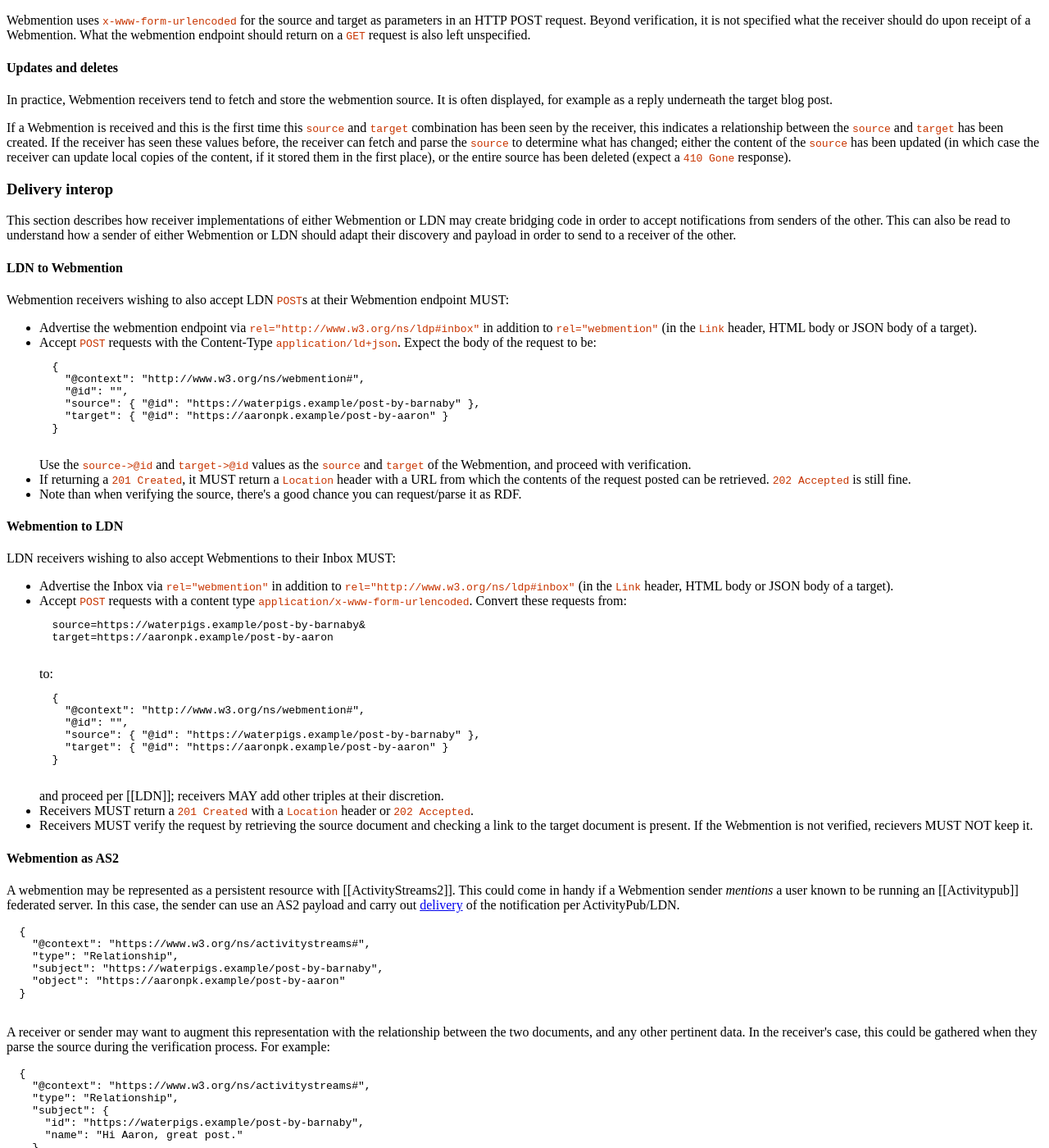
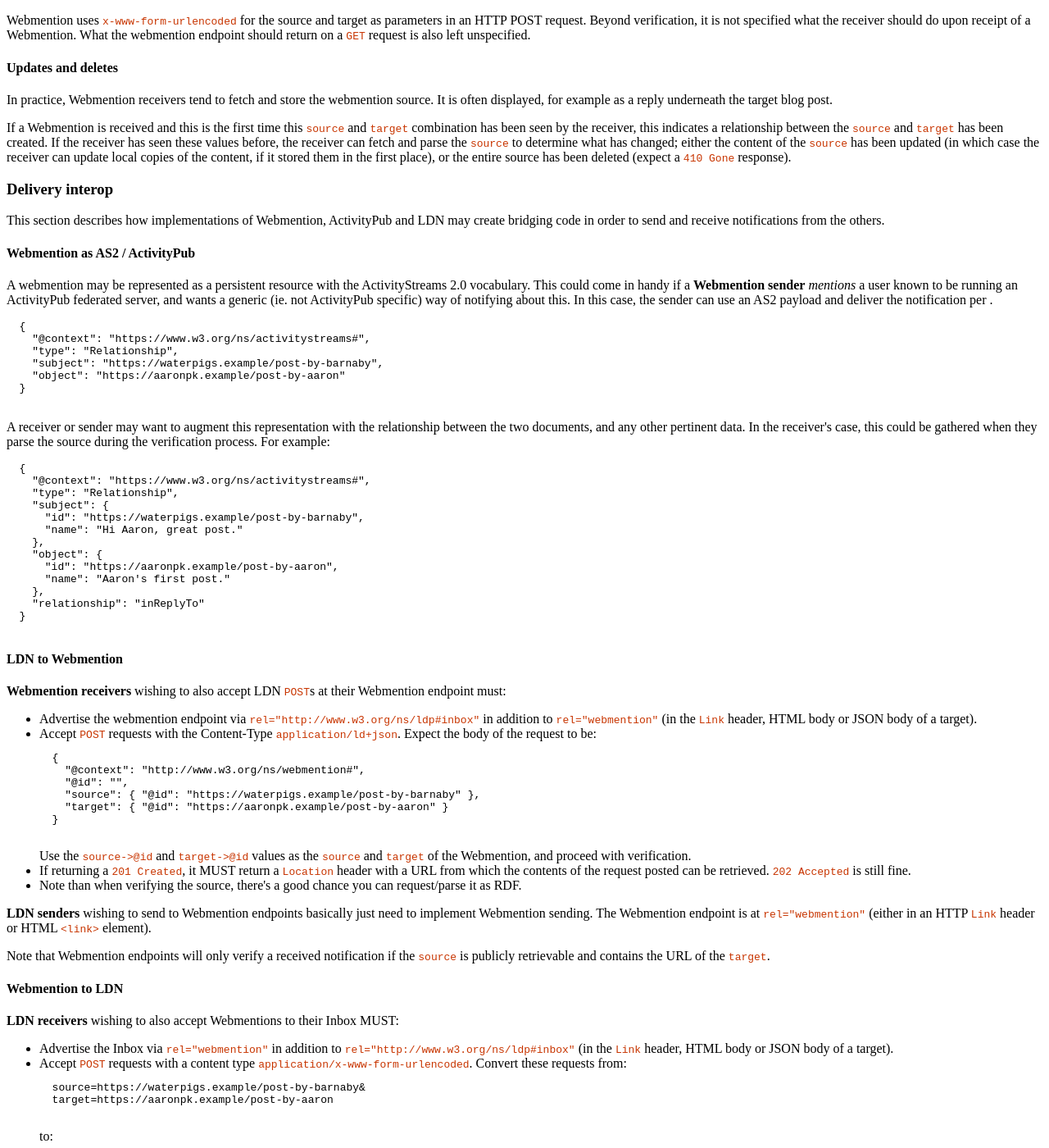
Before and after one commit to w3c-social/social-web-protocols, a Jekyll site: the page index.html, which Jekyll copies as it is, in a window 1280 px wide and 1400 px high, scrolled down 8188 px. Shown: the whole window at 82% size. Built offline with Jekyll 4.4.1, drawn with Linux system fonts in a browser that asks for light colours; some of the changed text lies outside the part shown.

Commit message:
Rearrange delivery interop, add detail, note bridges, fixes #52

```diff
--- a/index.html
+++ b/index.html
@@ -872,61 +872,14 @@ table.th90 th, table.th90 td {
     <section id="delivery-interop">
       <h3>Delivery interop</h3>
 
-      <p>This section describes how receiver implementations of either Webmention or LDN may create bridging code in order to accept notifications from senders of the other. This can also be read to understand how a sender of either Webmention or LDN should adapt their discovery and payload in order to send to a receiver of the other.</p>
-
-      <section id="ldn-to-wm">
-        <h4>LDN to Webmention</h4>
-
-        <p>Webmention receivers wishing to also accept LDN <code>POST</code>s at their Webmention endpoint MUST:</p>
-        <ul>
-          <li>Advertise the webmention endpoint via <code>rel="http://www.w3.org/ns/ldp#inbox"</code> in addition to <code>rel="webmention"</code> (in the <code>Link</code> header, HTML body or JSON body of a target).</li>
-          <li>Accept <code>POST</code> requests with the Content-Type <code>application/ld+json</code>. Expect the body of the request to be:
-          <pre class="example">
-  {
-    "@context": "http://www.w3.org/ns/webmention#",
-    "@id": "",
-    "source": { "@id": "https://waterpigs.example/post-by-barnaby" },
-    "target": { "@id": "https://aaronpk.example/post-by-aaron" }
-  }
-          </pre>
-          Use the <code>source->@id</code> and <code>target->@id</code> values as the <code>source</code> and <code>target</code> of the Webmention, and proceed with verification.</li>
-          <li>If returning a <code>201 Created</code>, it MUST return a <code>Location</code> header with a URL from which the contents of the request posted can be retrieved. <code>202 Accepted</code> is still fine.</li>
-          <li>Note than when verifying the source, there's a good chance you can request/parse it as RDF.</li>
-        </ul>
-      </section>
-
-      <section id="wm-to-ldn">
-        <h4>Webmention to LDN</h4>
-
-        <p>LDN receivers wishing to also accept Webmentions to their Inbox MUST:</p>
-        <ul>
-          <li>Advertise the Inbox via <code>rel="webmention"</code> in addition to <code>rel="http://www.w3.org/ns/ldp#inbox"</code> (in the <code>Link</code> header, HTML body or JSON body of a target).</li>
-          <li>Accept <code>POST</code> requests with a content type <code>application/x-www-form-urlencoded</code>. Convert these requests from:
-          <pre class="example">
-  source=https://waterpigs.example/post-by-barnaby&amp;
-  target=https://aaronpk.example/post-by-aaron
-          </pre>
-          to:
-          <pre class="example">
-  {
-    "@context": "http://www.w3.org/ns/webmention#",
-    "@id": "",
-    "source": { "@id": "https://waterpigs.example/post-by-barnaby" },
-    "target": { "@id": "https://aaronpk.example/post-by-aaron" }
-  }
-          </pre>
-          and proceed per [[LDN]]; receivers MAY add other triples at their discretion.</li>
-          <li>Receivers MUST return a <code>201 Created</code> with a <code>Location</code> header or <code>202 Accepted</code>.</li>
-          <li>Receivers MUST verify the request by retrieving the source document and checking a link to the target document is present. If the Webmention is not verified, recievers MUST NOT keep it.</li>
-        </ul>
-      </section>
+      <p>This section describes how implementations of Webmention, ActivityPub and LDN may create bridging code in order to send and receive notifications from the others.</p>
 
       <section id="wm-as-as">
-        <h4>Webmention as AS2</h4>
+        <h4>Webmention as AS2 / ActivityPub</h4>
 
-        <p>A webmention may be represented as a persistent resource with [[ActivityStreams2]]. This could come in handy if a Webmention sender <em>mentions</em> a user known to be running an [[Activitypub]] federated server. In this case, the sender can use an AS2 payload and carry out <a href="#delivery">delivery</a> of the notification per ActivityPub/LDN.</p>
+        <p>A webmention may be represented as a persistent resource with the ActivityStreams 2.0 vocabulary. This could come in handy if a <strong>Webmention sender</strong> <em>mentions</em> a user known to be running an ActivityPub federated server, and wants a generic (ie. not ActivityPub specific) way of notifying about this. In this case, the sender can use an AS2 payload and deliver the notification per <a href="#wm-to-ldn"></a>.</p>
 
-        <pre class="example">
+        <pre class="example" id="wm-as2">
   {
     "@context": "https://www.w3.org/ns/activitystreams#",
     "type": "Relationship",
@@ -953,6 +906,63 @@ table.th90 th, table.th90 td {
   }
         </pre>
       </section>
+
+      <section id="ldn-to-wm">
+        <h4>LDN to Webmention</h4>
+
+        <p><strong>Webmention receivers</strong> wishing to also accept LDN <code>POST</code>s at their Webmention endpoint must:</p>
+        <ul>
+          <li>Advertise the webmention endpoint via <code>rel="http://www.w3.org/ns/ldp#inbox"</code> in addition to <code>rel="webmention"</code> (in the <code>Link</code> header, HTML body or JSON body of a target).</li>
+          <li>Accept <code>POST</code> requests with the Content-Type <code>application/ld+json</code>. Expect the body of the request to be:
+          <pre class="example">
+  {
+    "@context": "http://www.w3.org/ns/webmention#",
+    "@id": "",
+    "source": { "@id": "https://waterpigs.example/post-by-barnaby" },
+    "target": { "@id": "https://aaronpk.example/post-by-aaron" }
+  }
+          </pre>
+          Use the <code>source->@id</code> and <code>target->@id</code> values as the <code>source</code> and <code>target</code> of the Webmention, and proceed with verification.</li>
+          <li>If returning a <code>201 Created</code>, it MUST return a <code>Location</code> header with a URL from which the contents of the request posted can be retrieved. <code>202 Accepted</code> is still fine.</li>
+          <li>Note than when verifying the source, there's a good chance you can request/parse it as RDF.</li>
+        </ul>
+
+        <p><strong>LDN senders</strong> wishing to send to Webmention endpoints basically just need to implement Webmention sending. The Webmention endpoint is at <code>rel="webmention"</code> (either in an HTTP <code>Link</code> header or HTML <code>&lt;link&gt;</code> element).</p>
+
+        <p>Note that Webmention endpoints will only verify a received notification if the <code>source</code> is publicly retrievable and contains the URL of the <code>target</code>.</p>
+      </section>
+
+      <section id="wm-to-ldn">
+        <h4>Webmention to LDN</h4>
+
+        <p><strong>LDN receivers</strong> wishing to also accept Webmentions to their Inbox MUST:</p>
+        <ul>
+          <li>Advertise the Inbox via <code>rel="webmention"</code> in addition to <code>rel="http://www.w3.org/ns/ldp#inbox"</code> (in the <code>Link</code> header, HTML body or JSON body of a target).</li>
+          <li>Accept <code>POST</code> requests with a content type <code>application/x-www-form-urlencoded</code>. Convert these requests from:
+          <pre class="example">
+  source=https://waterpigs.example/post-by-barnaby&amp;
+  target=https://aaronpk.example/post-by-aaron
+          </pre>
+          to:
+          <pre class="example" id="wm-json">
+  {
+    "@context": "http://www.w3.org/ns/webmention#",
+    "@id": "",
+    "source": { "@id": "https://waterpigs.example/post-by-barnaby" },
+    "target": { "@id": "https://aaronpk.example/post-by-aaron" }
+  }
+          </pre>
+          and proceed per [[LDN]]; receivers MAY add other triples at their discretion.</li>
+          <li>Receivers MUST return a <code>201 Created</code> with a <code>Location</code> header or <code>202 Accepted</code>.</li>
+          <li>Receivers MUST verify the request by retrieving the source document and checking a link to the target document is present. If the Webmention is not verified, recievers MUST NOT keep it.</li>
+        </ul>
+
+        <p><strong>Webmention senders</strong> wishing to send to LDN Inboxes need to send a JSON-LD payload. Discover the Inbox endpoint through a relation of <code>http://www.w3.org/ns/ldp#inbox</code> between the <code>target</code> and the Inbox. A typical Webmention can be represented as JSON-LD per <a href="#wm-json">this example</a>, or as ActivityStreams 2.0 JSON per <a href="#wm-as2">this example</a>.</p>
+      </section>
+
+      <p class="note" title="Bridging services">
+        Look out for Webmention-ActivityPub bridges <em>as services</em>. These will provide endpoints to do the heavy lifting of the spec you don't want to implement yourself. You can use these endpoints as your Webmention or Inbox endpoint respectively. Brainstorming and implementations of such bridges can be found on the Social Web Community Group and the <a href="https://indieweb.org/bridge#ActivityPub">IndieWeb community</a>.
+      </p>
 
     </section>
 
```
